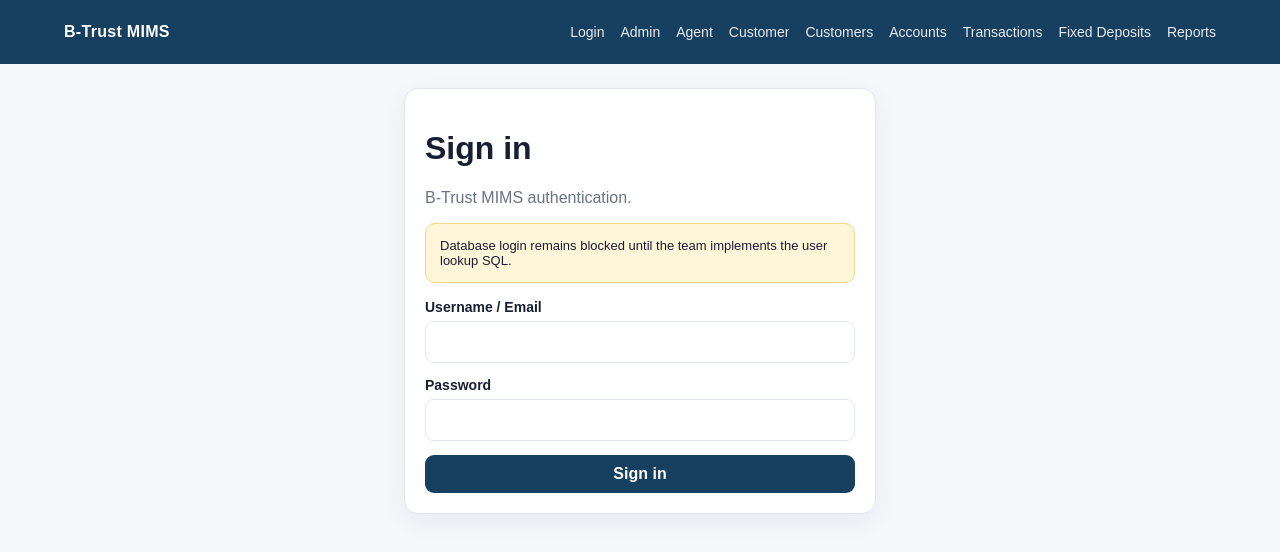
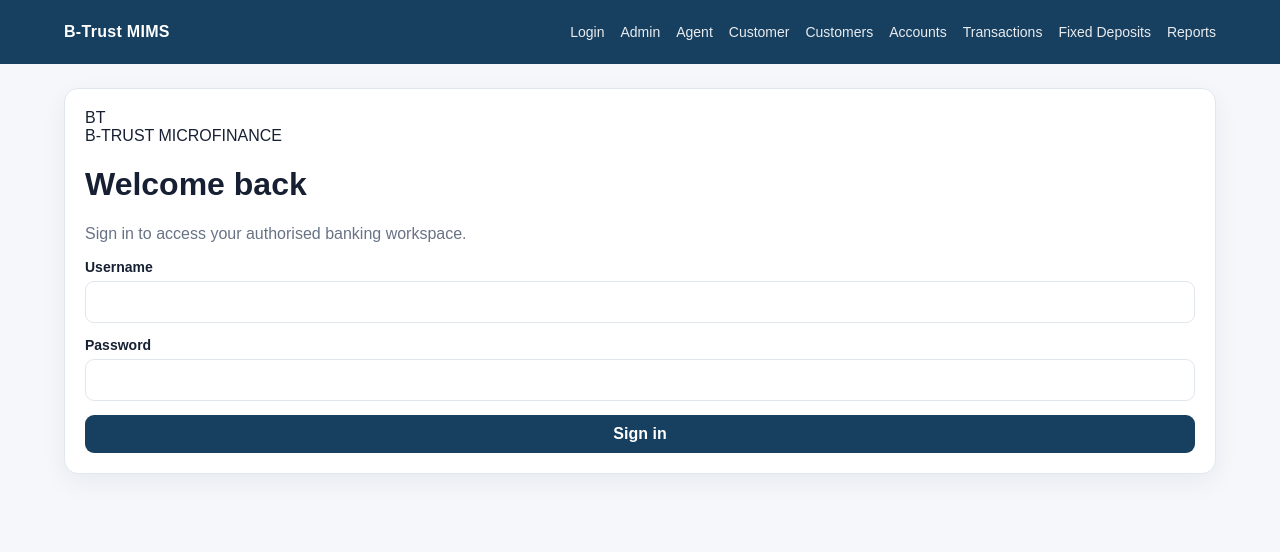
Before and after one commit to DeshanAyesh/MicroBanking_Group_25, a Next.js app in the folder mims/: page /login in a window 1280 px wide. Shown: the top 552 px of the page. Built offline with nearby package versions, Linux system fonts and the light colour scheme.

Commit message:
feat: implement role based routing

```diff
--- a/mims/app/login/page.tsx
+++ b/mims/app/login/page.tsx
@@ -2,46 +2,89 @@
 
 import { FormEvent, useState } from "react";
 import { useRouter } from "next/navigation";
+
+type UserRole = "ADMIN" | "AGENT" | "CUSTOMER";
 
 export default function LoginPage() {
   const router = useRouter();
   const [identifier, setIdentifier] = useState("");
   const [password, setPassword] = useState("");
   const [message, setMessage] = useState("");
+  const [submitting, setSubmitting] = useState(false);
 
-  async function submit(e: FormEvent) {
-    e.preventDefault();
+  async function submit(event: FormEvent<HTMLFormElement>) {
+    event.preventDefault();
+
     setMessage("");
-    const res = await fetch("/api/auth/login", {
-      method: "POST",
-      headers: {"Content-Type": "application/json"},
-      body: JSON.stringify({ identifier, password })
-    });
-    const data = await res.json();
-    if (!res.ok) {
-      setMessage(data.message ?? "Login failed.");
-      return;
+    setSubmitting(true);
+
+    try {
+      const response = await fetch("/api/auth/login", {
+        method: "POST",
+        headers: {
+          "Content-Type": "application/json",
+        },
+        body: JSON.stringify({ identifier, password }),
+      });
+
+      const data = await response.json();
+
+      if (!response.ok) {
+        throw new Error(data.message || "Login failed.");
+      }
+
+      const destinations: Record<UserRole, string> = {
+        ADMIN: "/admin",
+        AGENT: "/agent",
+        CUSTOMER: "/customer",
+      };
+
+      router.push(destinations[data.role as UserRole] || "/");
+      router.refresh();
+    } catch (error) {
+      setMessage(
+        error instanceof Error ? error.message : "Unable to sign in."
+      );
+    } finally {
+      setSubmitting(false);
     }
-    router.push(data.redirectTo);
   }
 
   return (
-    <div className="container" style={{maxWidth:520}}>
-      <div className="card">
-        <h1>Sign in</h1>
-        <p className="muted">B-Trust MIMS authentication.</p>
-        <div className="notice small">Database login remains blocked until the team implements the user lookup SQL.</div>
-        <form className="form" onSubmit={submit} style={{marginTop:16}}>
+    <div className="container login-shell">
+      <div className="card login-card">
+        <div className="login-mark">BT</div>
+        <div className="login-kicker">B-TRUST MICROFINANCE</div>
+        <h1>Welcome back</h1>
+        <p className="muted">Sign in to access your authorised banking workspace.</p>
+
+        <form className="form" onSubmit={submit} style={{ marginTop: 16 }}>
           <div className="field">
-            <label htmlFor="identifier">Username / Email</label>
-            <input id="identifier" value={identifier} onChange={e=>setIdentifier(e.target.value)} required />
+            <label htmlFor="identifier">Username</label>
+            <input
+              id="identifier"
+              value={identifier}
+              onChange={(event) => setIdentifier(event.target.value)}
+              required
+            />
           </div>
+
           <div className="field">
             <label htmlFor="password">Password</label>
-            <input id="password" type="password" value={password} onChange={e=>setPassword(e.target.value)} required />
+            <input
+              id="password"
+              type="password"
+              value={password}
+              onChange={(event) => setPassword(event.target.value)}
+              required
+            />
           </div>
-          <button className="btn" type="submit">Sign in</button>
+
+          <button className="btn" type="submit" disabled={submitting}>
+            {submitting ? "Signing in..." : "Sign in"}
+          </button>
         </form>
+
         {message && <p className="error">{message}</p>}
       </div>
     </div>
```
